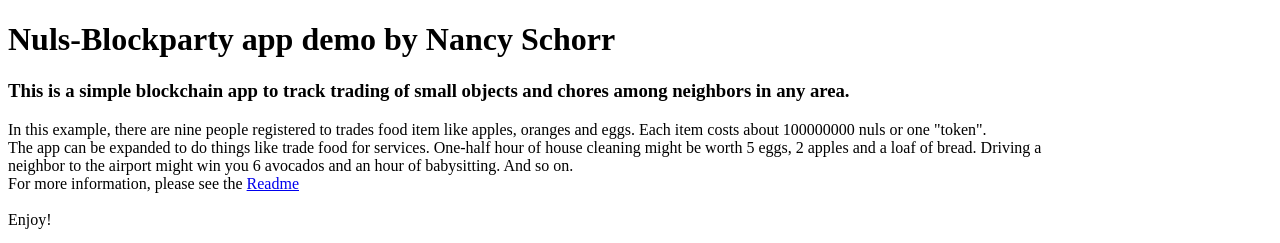
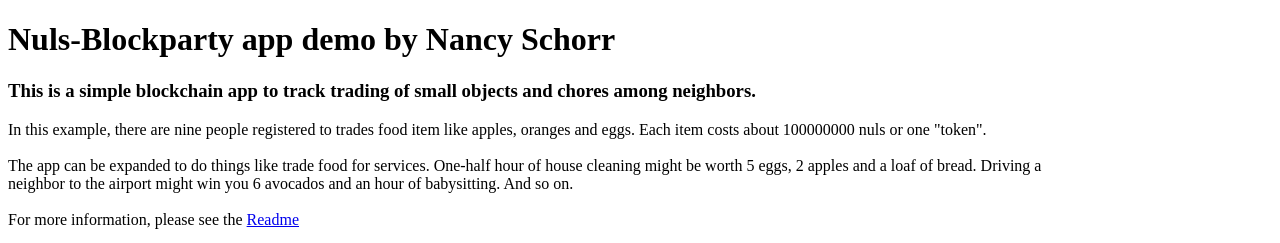
Before and after one commit to nmschorr/nmschorr.github.io, a plain HTML site: page index.html in a window 1280 px wide. Shown: the top 243 px of the page. Drawn offline with Linux system fonts and the light colour scheme.

Commit message:
More changes

```diff
--- a/index.html
+++ b/index.html
@@ -16,13 +16,13 @@
 Nuls-Blockparty app demo by Nancy Schorr
 </h1>
 <h3>
-This is a simple blockchain app to track trading of small objects and chores among neighbors in any area.</h3>
+This is a simple blockchain app to track trading of small objects and chores among neighbors.</h3>
 
 <div style="margin-right:15%;">
 In this example, there are nine people registered to trades food item like apples, oranges and eggs. Each item costs about 100000000 nuls or one "token".
-<br>
+<br><br>
 The app can be expanded to do things like trade food for services. One-half hour of house cleaning might be worth 5 eggs, 2 apples and a loaf of bread. Driving a neighbor to the airport might win you 6 avocados and an hour of babysitting. And so on.
-<br>
+<br><br>
 For more information, please see the <a href="https://github.com/nmschorr/nuls-hackathon/blob/nmschorr/README-Welcome.md">Readme</a>
  <br>
  <br>
```
